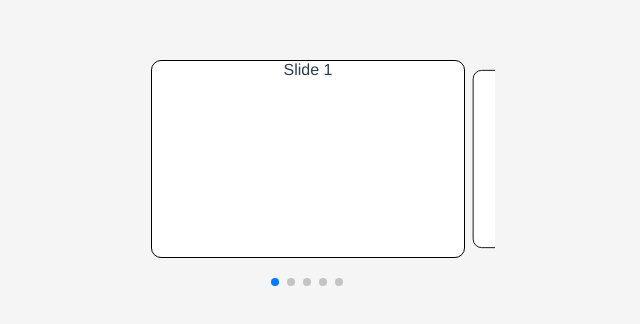
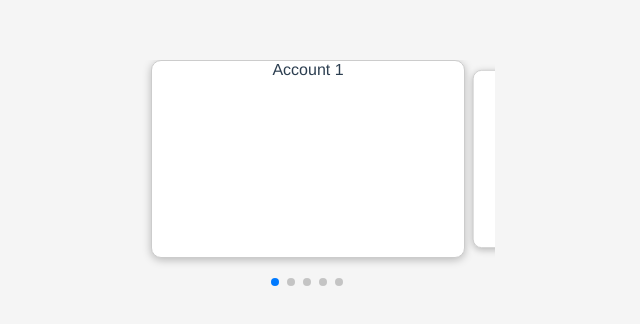
Before and after one commit to drinkingtheink/vue-swiperjs-demo, a Vue app: page / in a window 1280 px wide. Shown: the top 324 px of the page, without its empty margins (333-973 px from the left). Built offline with nearby package versions, Linux system fonts and the light colour scheme.

Commit message:
carousel polish

```diff
--- a/src/components/AccountCarousel.vue
+++ b/src/components/AccountCarousel.vue
@@ -4,11 +4,11 @@
       ref="accountCarousel"
       :options="carouselOptions"
     >
-      <swiper-slide>Slide 1</swiper-slide>
-      <swiper-slide>Slide 2</swiper-slide>
-      <swiper-slide>Slide 3</swiper-slide>
-      <swiper-slide>Slide 4</swiper-slide>
-      <swiper-slide>Slide 5</swiper-slide>
+      <swiper-slide>Account 1</swiper-slide>
+      <swiper-slide>Account 2</swiper-slide>
+      <swiper-slide>Account 3</swiper-slide>
+      <swiper-slide>Account 4</swiper-slide>
+      <swiper-slide>Account 5</swiper-slide>
       <div class="swiper-pagination" slot="pagination"></div>
     </swiper>
   </div>
@@ -31,10 +31,6 @@ export default {
         grabCursor: true,
         slidesPerView: 'auto', // this combined with set width of carousel panes gives us the "peeking" effect
         centeredSlides: true,
-        keyboard: {
-          enabled: true,
-          onlyInViewport: false,
-        },
       }
     }
   },
@@ -55,6 +51,8 @@ export default {
 
 <!-- Add "scoped" attribute to limit CSS to this component only -->
 <style scoped>
+/** SWIPER STYLES **/
+
 .stage {
   max-width: 376px;
   margin: 0 auto;
@@ -65,18 +63,28 @@ export default {
 }
 
 .swiper-slide {
-  border: 1px solid black;
+  border: 1px solid #ccc;
   transition: all .2s;
   height: 196px;
   width: 312px;
   transform: scale(0.9);
   background-color: white;
   border-radius: 10px;
+  box-shadow: 0px 2px 8px 0px rgba(0, 0, 0, 0.25);
 }
 
 .swiper-slide-active {
   margin-top: 0;
   transform: scale(1);
+}
+
+.swiper-pagination-bullet-active {
+  background-color: #006eb2;
+}
+
+.swiper-pagination-bullet {
+  height: 12px !important;
+  width: 12px !important;
 }
 
 @media only screen and (max-width: 376px) {
```
